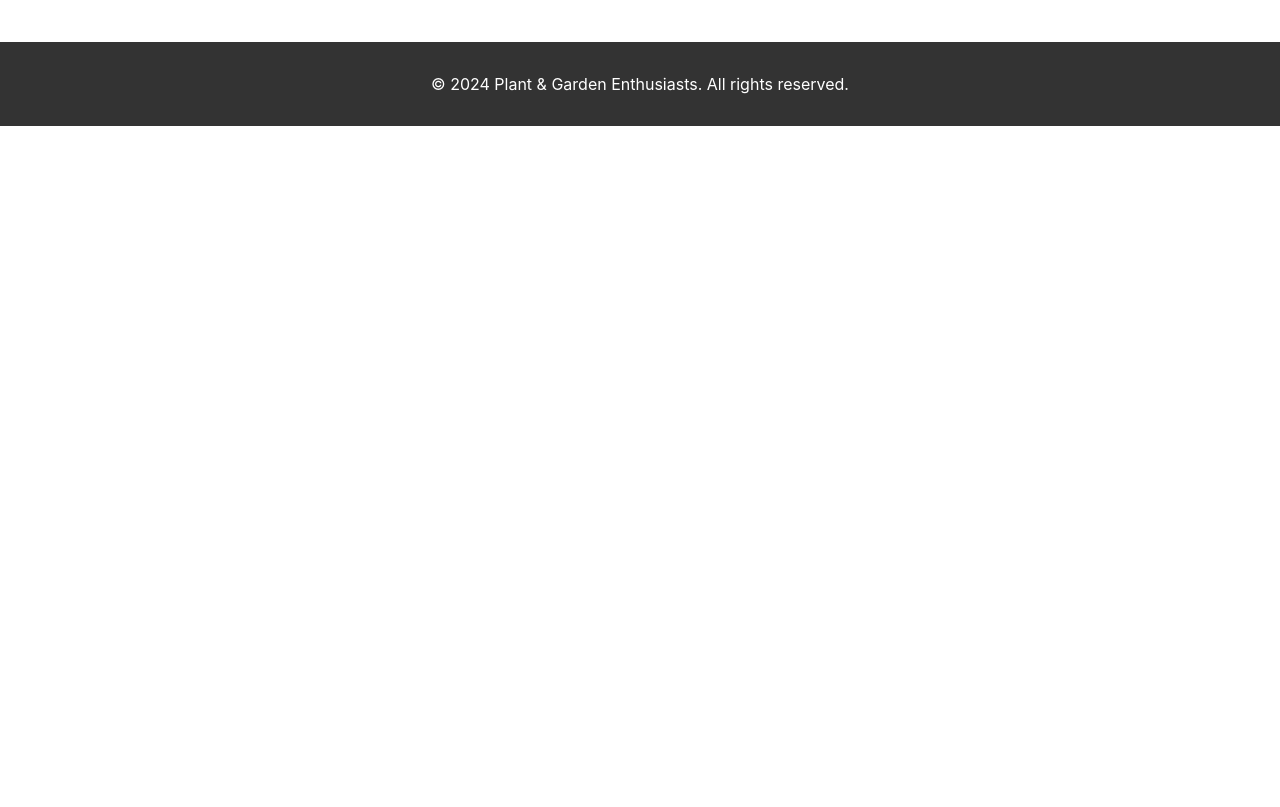
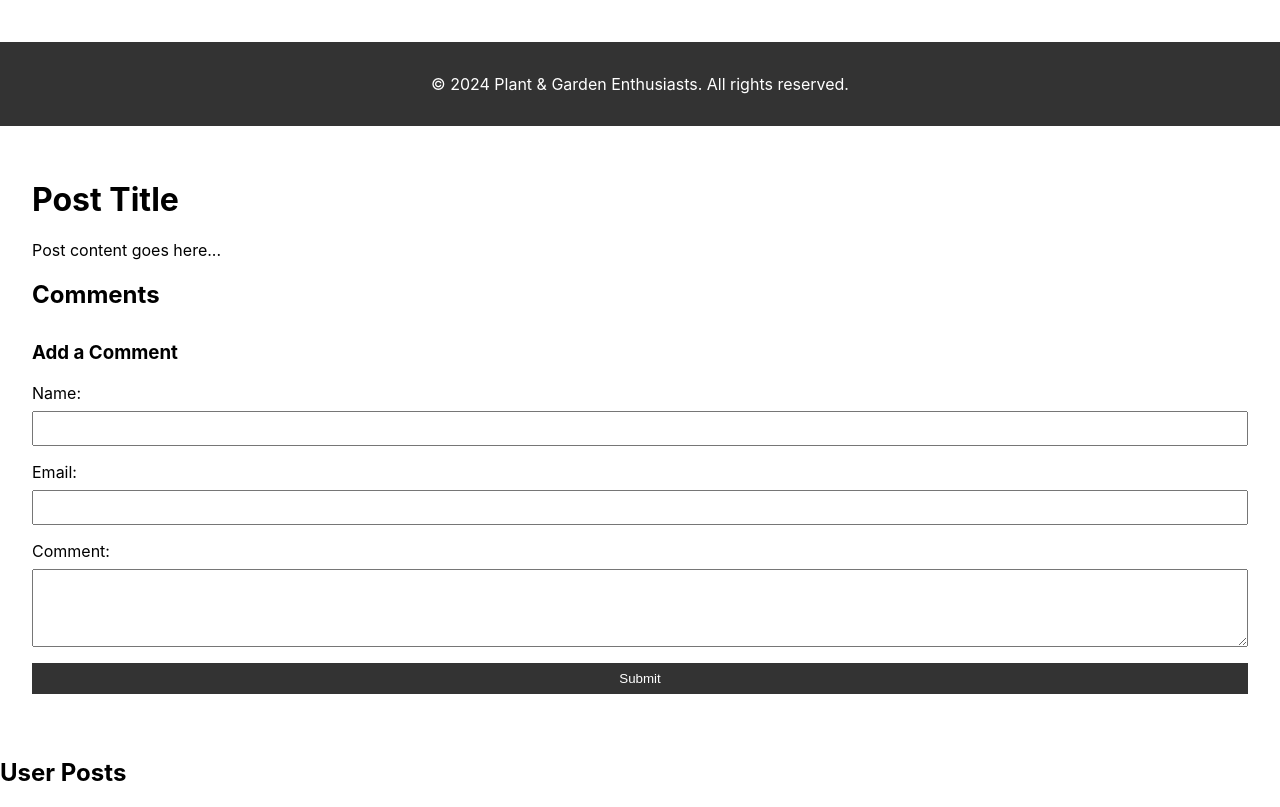
Before and after one commit to mohamedmehdigara/react-plant-garden-platform, a React (Create React App) app: page / in a window 1280 px wide. Shown: the part 800-1607 px from the top of the page. Before the commit the page ends 926 px from the top, so only its background shows below. Built offline with nearby package versions, Linux system fonts and the light colour scheme.

Commit message:
added files

```diff
--- a/src/App.js
+++ b/src/App.js
@@ -4,6 +4,9 @@ import Header from './components/Header';
 import Footer from './components/Footer';
 import Home from './components/Home';
 import UserProfile from './components/UserProfile';
+import PostDetail from './components/PostDetail';
+import TagList from './components/TagList';
+import UserPosts from './components/UserPosts';
 
 function App() {
   return (
@@ -12,6 +15,9 @@ function App() {
       <Home />
       <UserProfile />
       <Footer />
+      <PostDetail/>
+      <TagList/>
+      <UserPosts/>
     </div>
   );
 }
--- /dev/null
+++ b/src/components/CommentForm.js
@@ -0,0 +1,82 @@
+// src/components/CommentForm.js
+import React, { useState } from 'react';
+import styled from 'styled-components';
+
+const FormContainer = styled.div`
+  margin-top: 2rem;
+`;
+
+const Form = styled.form`
+  display: flex;
+  flex-direction: column;
+`;
+
+const Label = styled.label`
+  margin-bottom: 0.5rem;
+`;
+
+const Input = styled.input`
+  padding: 0.5rem;
+  margin-bottom: 1rem;
+`;
+
+const TextArea = styled.textarea`
+  padding: 0.5rem;
+  margin-bottom: 1rem;
+`;
+
+const Button = styled.button`
+  padding: 0.5rem 1rem;
+  background-color: #333;
+  color: #fff;
+  border: none;
+  cursor: pointer;
+`;
+
+const CommentForm = ({ onSubmit }) => {
+  const [name, setName] = useState('');
+  const [email, setEmail] = useState('');
+  const [comment, setComment] = useState('');
+
+  const handleSubmit = (e) => {
+    e.preventDefault();
+    onSubmit({ name, email, comment });
+    setName('');
+    setEmail('');
+    setComment('');
+  };
+
+  return (
+    <FormContainer>
+      <h3>Add a Comment</h3>
+      <Form onSubmit={handleSubmit}>
+        <Label htmlFor="name">Name:</Label>
+        <Input
+          type="text"
+          id="name"
+          value={name}
+          onChange={(e) => setName(e.target.value)}
+          required
+        />
+        <Label htmlFor="email">Email:</Label>
+        <Input
+          type="email"
+          id="email"
+          value={email}
+          onChange={(e) => setEmail(e.target.value)}
+        />
+        <Label htmlFor="comment">Comment:</Label>
+        <TextArea
+          id="comment"
+          value={comment}
+          onChange={(e) => setComment(e.target.value)}
+          rows="4"
+          required
+        />
+        <Button type="submit">Submit</Button>
+      </Form>
+    </FormContainer>
+  );
+}
+
+export default CommentForm;
--- /dev/null
+++ b/src/components/PostDetail.js
@@ -0,0 +1,37 @@
+// src/pages/PostDetail.js
+import React, { useState } from 'react';
+import styled from 'styled-components';
+import CommentForm from '../components/CommentForm';
+
+const Container = styled.div`
+  padding: 2rem;
+`;
+
+const PostDetail = () => {
+  const [comments, setComments] = useState([]);
+
+  const handleCommentSubmit = (newComment) => {
+    // Add new comment to the existing list of comments
+    setComments([...comments, newComment]);
+    // Here you would typically submit the new comment to a backend for storage
+  };
+
+  return (
+    <Container>
+      <h1>Post Title</h1>
+      <p>Post content goes here...</p>
+      <h2>Comments</h2>
+      {/* Render existing comments here */}
+      {comments.map((comment, index) => (
+        <div key={index}>
+          <h3>{comment.name}</h3>
+          <p>{comment.comment}</p>
+        </div>
+      ))}
+      {/* Render CommentForm component to allow users to submit new comments */}
+      <CommentForm onSubmit={handleCommentSubmit} />
+    </Container>
+  );
+}
+
+export default PostDetail;
--- /dev/null
+++ b/src/components/TagList.js
@@ -0,0 +1,33 @@
+// src/components/TagList.js
+import React from 'react';
+import styled from 'styled-components';
+
+const Container = styled.div`
+  margin-top: 2rem;
+`;
+
+const Tag = styled.span`
+  margin-right: 0.5rem;
+  padding: 0.3rem 0.5rem;
+  background-color: #333;
+  color: #fff;
+  cursor: pointer;
+  border-radius: 4px;
+  &:hover {
+    background-color: #555;
+  }
+`;
+
+const TagList = ({ tags, onTagClick }) => {
+  return (
+    <Container>
+      {tags && tags.map((tag, index) => (
+        <Tag key={index} onClick={() => onTagClick(tag)}>
+          {tag}
+        </Tag>
+      ))}
+    </Container>
+  );
+}
+
+export default TagList;
--- /dev/null
+++ b/src/components/UserPosts.js
@@ -0,0 +1,38 @@
+// src/components/UserPosts.js
+import React from 'react';
+import styled from 'styled-components';
+
+const Container = styled.div`
+  margin-top: 2rem;
+`;
+
+const PostContainer = styled.div`
+  border: 1px solid #ccc;
+  margin-bottom: 1rem;
+  padding: 1rem;
+`;
+
+const Title = styled.h2`
+  margin-top: 0;
+`;
+
+const Content = styled.p`
+  color: #333;
+`;
+
+const UserPosts = ({ posts }) => {
+  return (
+    <Container>
+      <h2>User Posts</h2>
+      {posts && posts.map((post, index) => (
+        <PostContainer key={index}>
+          <Title>{post.title}</Title>
+          <Content>{post.content}</Content>
+          <p>Author: {post.author}</p>
+        </PostContainer>
+      ))}
+    </Container>
+  );
+}
+
+export default UserPosts;
```
